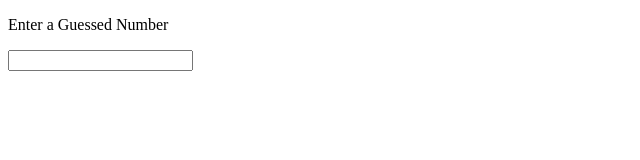
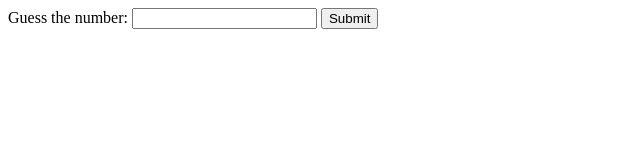
Before and after one commit to acciojob/Hot-or-Cold-Part-I-RgnDunes, a website: page main.html in a window 1280 px wide. Shown: the whole page, without its empty margins (0-640 px from the left). Drawn offline with Linux system fonts and the light colour scheme.

Commit message:
created a submission

```diff
--- a/main.html
+++ b/main.html
@@ -4,11 +4,10 @@
 </head>
 <body>
 	<!-- p tag -->
-    <p id = "user">Enter a Guessed Number </p>
-    <input id= "guess"></input><br><br>
-	<!-- button -->
-    <!-- p tag -->
-    <p id = "respond"></p>  <!-- This is the respone (Hot or Cold) -->
+    <label for="guess">Guess the number:</label>
+<input type="number" id="guess">
+<button onclick="checkGuess()">Submit</button>
+<p id="response"></p>  <!-- This is the respone (Hot or Cold) -->
     <script src="./script.js"></script><!-- Write the logic in script.js -->
 </script>
   </body>
```
